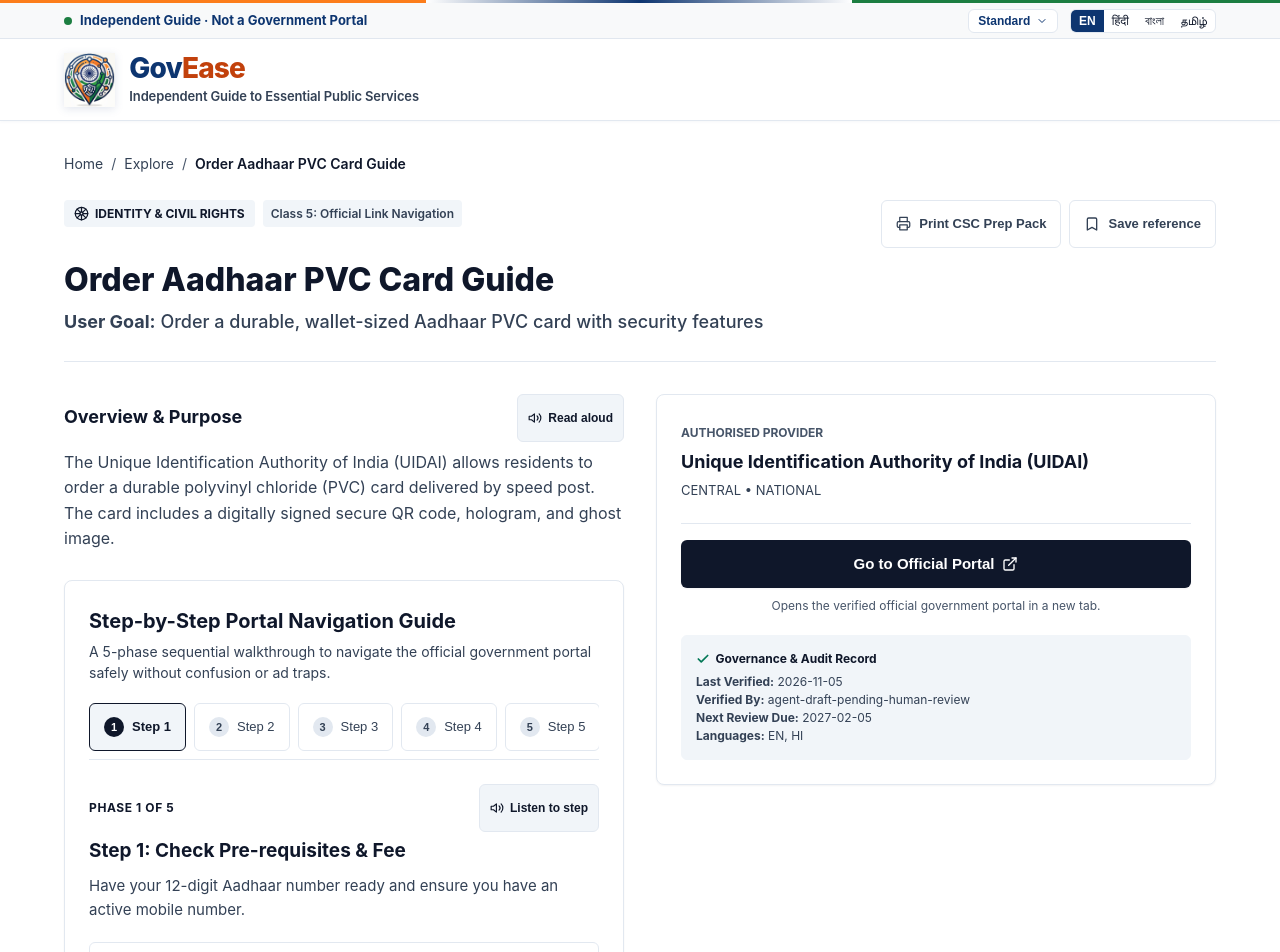
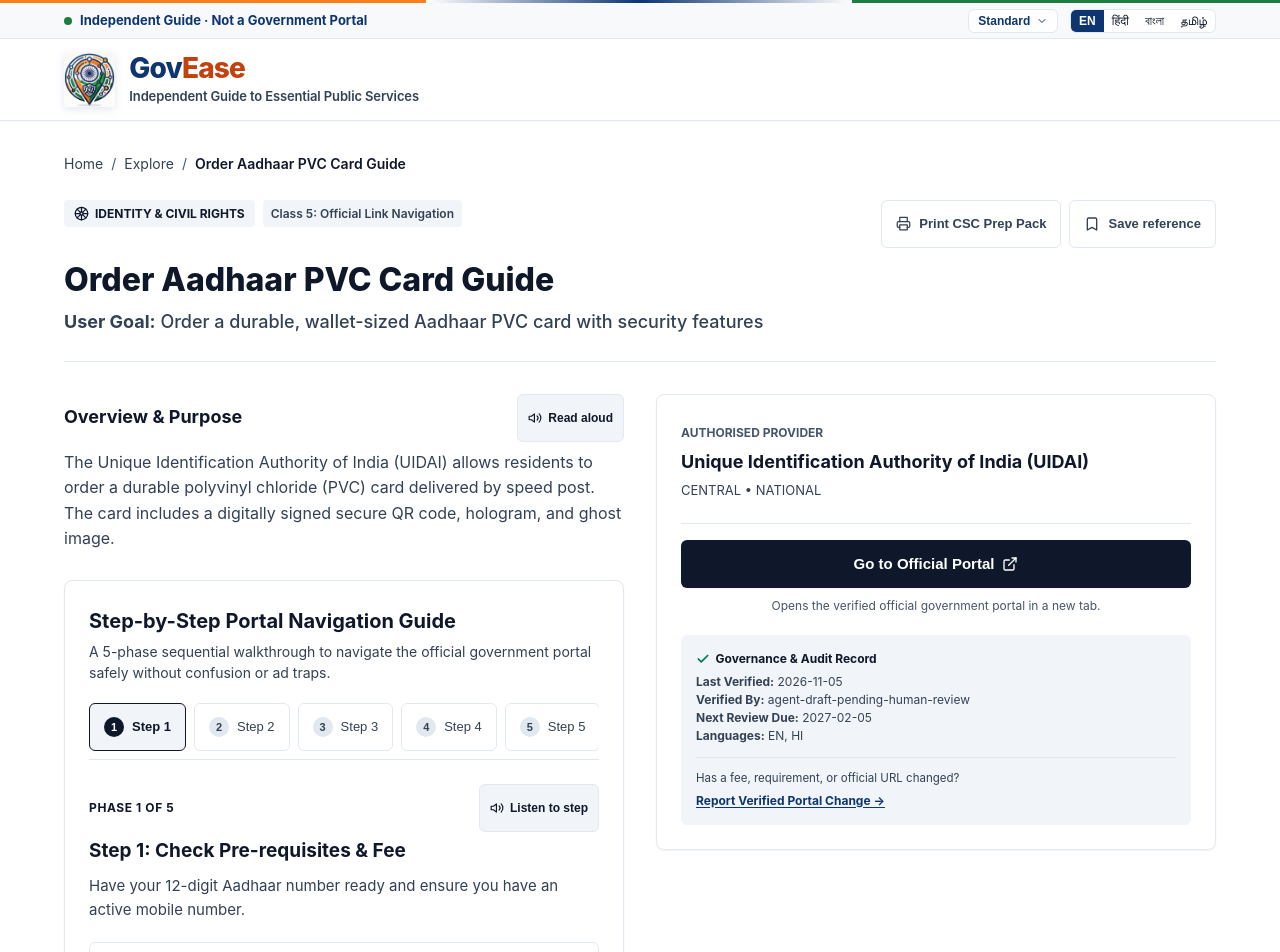
Before and after one commit to Anirban4ru/GovEase, a Next.js app: page /services/aadhaar-pvc-card in a window 1280 px wide. Shown: the top 952 px of the page. Built offline with nearby package versions, Linux system fonts and the light colour scheme.

Commit message:
feat(ops): integrate automated portal drift monitor workflow and citizen reporting loop

```diff
--- a/src/components/ServiceDetailView.tsx
+++ b/src/components/ServiceDetailView.tsx
@@ -551,6 +551,48 @@ export function ServiceDetailView({ service, explainerGuide }: ServiceDetailView
               <strong>{locale === "hi" ? "गंतव्य भाषाएं:" : "Languages:"}</strong>{" "}
               {service.languages_at_destination.join(", ").toUpperCase()}
             </div>
+
+            {/* Autonomous Community & Drift Reporting */}
+            <div
+              style={{
+                marginTop: "0.75rem",
+                paddingTop: "0.75rem",
+                borderTop: "1px solid var(--color-border-default)",
+                display: "flex",
+                flexDirection: "column",
+                gap: "0.25rem",
+              }}
+            >
+              <div style={{ fontSize: "0.72rem", color: "var(--color-content-secondary)" }}>
+                {locale === "hi"
+                  ? "क्या पोर्टल का लिंक, शुल्क या नियम बदल गए हैं?"
+                  : "Has a fee, requirement, or official URL changed?"}
+              </div>
+              <a
+                href={`https://github.com/Anirban4ru/GovEase/issues/new?title=%5BPortal+Drift%5D%3A+${encodeURIComponent(
+                  service.title.en,
+                )}+(${service.id})&body=Service+ID%3A+${service.id}%0ACurrent+URL%3A+${encodeURIComponent(
+                  service.official_url,
+                )}%0ANew+URL+or+Fee+Revision%3A+%0AOfficial+Gazette%2FNotification+Source%3A+`}
+                target="_blank"
+                rel="noopener noreferrer"
+                style={{
+                  display: "inline-flex",
+                  alignItems: "center",
+                  gap: "0.35rem",
+                  color: "var(--color-govease-navy, #0d3570)",
+                  fontWeight: 700,
+                  fontSize: "0.75rem",
+                  textDecoration: "underline",
+                }}
+              >
+                <span>
+                  {locale === "hi"
+                    ? "आधिकारिक बदलाव रिपोर्ट करें →"
+                    : "Report Verified Portal Change →"}
+                </span>
+              </a>
+            </div>
           </div>
         </aside>
       </div>
```
